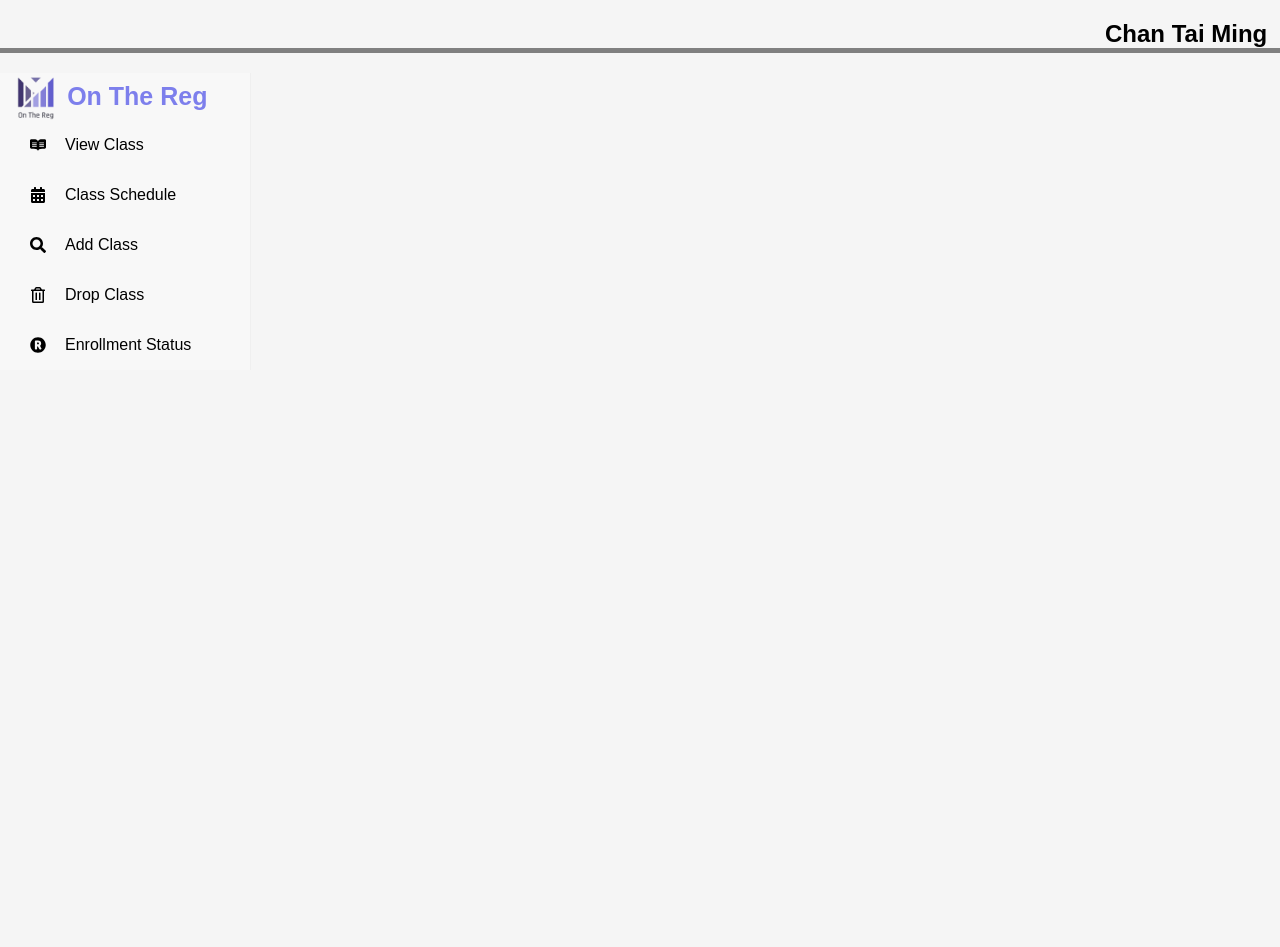
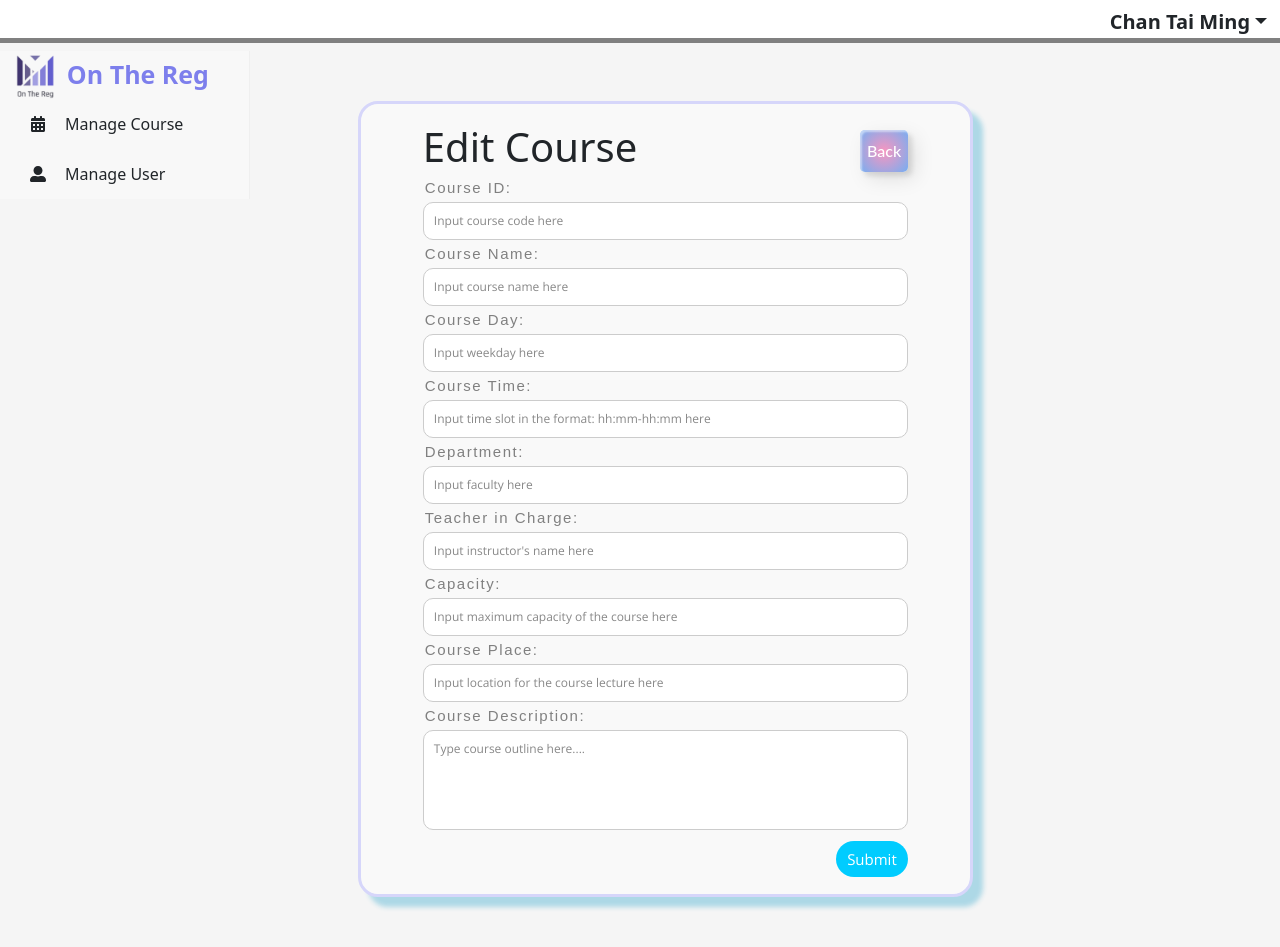
Before and after one commit to tsoikh0917/on_the_reg, a React (Create React App) app: page /aEditCourse in a window 1280 px wide. Before the commit the page ends 820 px from the top, so only its background shows below. Built offline with nearby package versions, Linux system fonts and the light colour scheme.

Commit message:
update dropdown bar

```diff
--- a/package.json
+++ b/package.json
@@ -6,7 +6,9 @@
     "@testing-library/jest-dom": "^5.16.5",
     "@testing-library/react": "^13.4.0",
     "@testing-library/user-event": "^13.5.0",
+    "bootstrap": "^5.2.3",
     "react": "^18.2.0",
+    "react-bootstrap": "^2.7.2",
     "react-dom": "^18.2.0",
     "react-hook-form": "^7.43.8",
     "react-icons": "^4.8.0",
--- a/src/App.js
+++ b/src/App.js
@@ -20,16 +20,18 @@ import EnrollmentStatus from "./components/studentCourseManage/enrollmentStatus"
 import Topbar from "./components/sidebar/topbar";
 import ASideBar from "./components/sidebar/sidebar_a";
 import Login from "./components/Login/login";
+import "bootstrap/dist/css/bootstrap.min.css";
 
 const isLoggedIn = true;
-const isAdmin = false;
+const isAdmin = true;
 
-function LoginPage(){
-  return(<Login/>);
+function LoginPage() {
+  return <Login />;
 }
 
-function StudentPage(){
-return(    <ProSidebarProvider>
+function StudentPage() {
+  return (
+    <ProSidebarProvider>
       <Topbar />
 
       <div class="side">
@@ -47,10 +49,11 @@ return(    <ProSidebarProvider>
           <Route path="/search/classOption/confirm" element={<Confirm />} />
         </Routes>
       </div>
-</ProSidebarProvider>);
+    </ProSidebarProvider>
+  );
 }
-function Admin(){
-  return(
+function Admin() {
+  return (
     <ProSidebarProvider>
       <Topbar />
 
@@ -60,6 +63,7 @@ function Admin(){
       <div className="App">
         <Routes>
           <Route path="/" element={<MainA />} />
+          <Route path="/profile" element={<Profile />} />
           <Route path="/aAddCourse" element={<AdminAddCourse />} />
           <Route path="/aEditCourse" element={<AdminEditCourse />} />
           <Route path="/aViewCourse" element={<AdminViewCourse />} />
@@ -68,25 +72,18 @@ function Admin(){
           <Route path="/aViewUser" element={<AdminViewUser />} />
         </Routes>
       </div>
-</ProSidebarProvider>);
+    </ProSidebarProvider>
+  );
 }
 
 function App() {
-  if(isLoggedIn == false){
-    return(<LoginPage/>);
+  if (isLoggedIn == false) {
+    return <LoginPage />;
+  } else if (isAdmin == false) {
+    return <StudentPage />;
+  } else {
+    return <Admin />;
   }
-  else if(isAdmin == false){
-    return (
-      <StudentPage/>
-    );
-  }
-  else{
-    return(
-      <Admin/>
-    );
-  }
-
-
 }
 
 export default App;
--- a/src/components/Admin/form.css
+++ b/src/components/Admin/form.css
@@ -117,7 +117,7 @@ fieldset {
   color: #888;
 }
 
-.custom-btn {
+.custom-fbtn {
   width: 10%;
   height: 1%;
   color: #fff;
@@ -136,7 +136,7 @@ fieldset {
   margin-left: auto;
 }
 
-.btn {
+.fbtn {
   background: rgb(247, 150, 192);
   background: radial-gradient(
     circle,
@@ -147,14 +147,14 @@ fieldset {
   padding: 0;
   border: none;
 }
-.btn span {
+.fbtn span {
   position: relative;
   display: block;
   width: 100%;
   height: 100%;
 }
-.btn:before,
-.btn:after {
+.fbtn:before,
+.fbtn:after {
   position: absolute;
   content: "";
   height: 0%;
@@ -163,55 +163,55 @@ fieldset {
     -4px -4px 5px 0px rgba(255, 255, 255, 1),
     7px 7px 20px 0px rgba(0, 0, 0, 0.4), 4px 4px 5px 0px rgba(0, 0, 0, 0.3);
 }
-.btn:before {
+.fbtn:before {
   right: 0;
   top: 0;
   transition: all 500ms ease;
 }
-.btn:after {
+.fbtn:after {
   left: 0;
   bottom: 0;
   transition: all 500ms ease;
 }
-.btn:hover {
+.fbtn:hover {
   background: transparent;
   color: #76aef1;
   box-shadow: none;
 }
-.btn:hover:before {
+.fbtn:hover:before {
   transition: all 500ms ease;
   height: 100%;
 }
-.btn:hover:after {
+.fbtn:hover:after {
   transition: all 500ms ease;
   height: 100%;
 }
-.btn span:before,
-.btn span:after {
+.fbtn span:before,
+.fbtn span:after {
   position: absolute;
   content: "";
   box-shadow: -1px -1px 20px 0px rgba(255, 255, 255, 1),
     -4px -4px 5px 0px rgba(255, 255, 255, 1),
     7px 7px 20px 0px rgba(0, 0, 0, 0.4), 4px 4px 5px 0px rgba(0, 0, 0, 0.3);
 }
-.btn span:before {
+.fbtn span:before {
   left: 0;
   top: 0;
   width: 0%;
   height: 0.5px;
   transition: all 500ms ease;
 }
-.btn span:after {
+.fbtn span:after {
   right: 0;
   bottom: 0;
   width: 0%;
   height: 0.5px;
   transition: all 500ms ease;
 }
-.btn span:hover:before {
+.fbtn span:hover:before {
   width: 100%;
 }
-.btn span:hover:after {
+.fbtn span:hover:after {
   width: 100%;
 }
 
--- a/src/components/Admin/manageCourse/editCourse.jsx
+++ b/src/components/Admin/manageCourse/editCourse.jsx
@@ -18,7 +18,7 @@ function AdminEditCourse() {
       <form id="form_info" action="" method="post">
         <div id="main">
           <h1 id="alignLeft">Edit Course</h1>
-          <button onClick={() => navigate(-1)} class="custom-btn btn">
+          <button onClick={() => navigate(-1)} class="custom-fbtn fbtn">
             <span>Back</span>
           </button>
         </div>
--- a/src/components/Admin/manageUser/editUser.jsx
+++ b/src/components/Admin/manageUser/editUser.jsx
@@ -7,7 +7,7 @@ function AdminEditUser() {
       <form id="form_info" action="" method="post">
         <div id="main">
           <h1 id="alignLeft">Edit User</h1>
-          <button onClick={() => navigate(-1)} class="custom-btn btn">
+          <button onClick={() => navigate(-1)} class="custom-fbtn fbtn">
             <span>Back</span>
           </button>
         </div>
--- a/src/components/sidebar/topbar.css
+++ b/src/components/sidebar/topbar.css
@@ -10,7 +10,7 @@ body {
   margin-right: 2%;
 }
 
-.rmstyle {
+#rmstyle {
   background: none;
   color: inherit;
   border: none;
@@ -20,3 +20,16 @@ body {
   outline: inherit;
   margin-right: 1%;
 }
+
+#dropdown-basic-button {
+  background: none;
+  color: inherit;
+  border: none;
+  padding: 0;
+  font: inherit;
+  cursor: pointer;
+  outline: inherit;
+  margin-right: 1%;
+  font-size: 20px;
+  font-weight: bold;
+}
--- a/src/components/sidebar/topbar.jsx
+++ b/src/components/sidebar/topbar.jsx
@@ -1,10 +1,19 @@
 import React from "react";
 import "./topbar.css";
+import Dropdown from "react-bootstrap/Dropdown";
+import { DropdownButton } from "react-bootstrap";
 function Topbar() {
+  const userName = "Chan Tai Ming";
   return (
     <body>
       <h2 id="block">
-        <button class="rmstyle">Chan Tai Ming</button>
+        <Dropdown>
+          <DropdownButton id="dropdown-basic-button" title={userName}>
+            <Dropdown.Item href="/profile">profile</Dropdown.Item>
+            <Dropdown.Item href="/changePW">change password</Dropdown.Item>
+            <Dropdown.Item href="/login">logout</Dropdown.Item>
+          </DropdownButton>
+        </Dropdown>
       </h2>
     </body>
   );
--- a/src/components/studentCourseManage/search.jsx
+++ b/src/components/studentCourseManage/search.jsx
@@ -10,9 +10,10 @@ function Search() {
   const columns = React.useMemo(
     () => [
       {
-        Header: "course ID",
+        Header: "course id",
         accessor: "course_ID",
       },
+
       {
         Header: "course name",
         accessor: "course_name",
--- a/src/components/table.css
+++ b/src/components/table.css
@@ -2,13 +2,14 @@
   width: 100%;
   position: relative;
   display: flex;
+  margin-top: 4%;
 }
 
 .searchTerm {
   width: 100%;
   border: 3px solid #00b4cc;
   border-right: none;
-  padding: 5px;
+  padding: 2%;
   height: 20px;
   border-radius: 5px 0 0 5px;
   outline: none;
@@ -20,8 +21,6 @@
 }
 
 .searchButton {
-  width: 40px;
-  height: 36px;
   border: 1px solid #00b4cc;
   background: #00b4cc;
   text-align: center;
@@ -37,10 +36,6 @@
   position: relative;
   left: 40%;
   transform: translate(-50%, -50%);
-}
-
-#icon1 {
-  margin-top: 3px;
 }
 
 table {
```
Also changed, not shown: NodeJS/package.json (deleted, +0 -18 lines), NodeJS/server.js (deleted, +0 -51 lines), 2 other files (tests, documents, lock files or other folders). Lines whose indentation alone changed are shown as unchanged.
